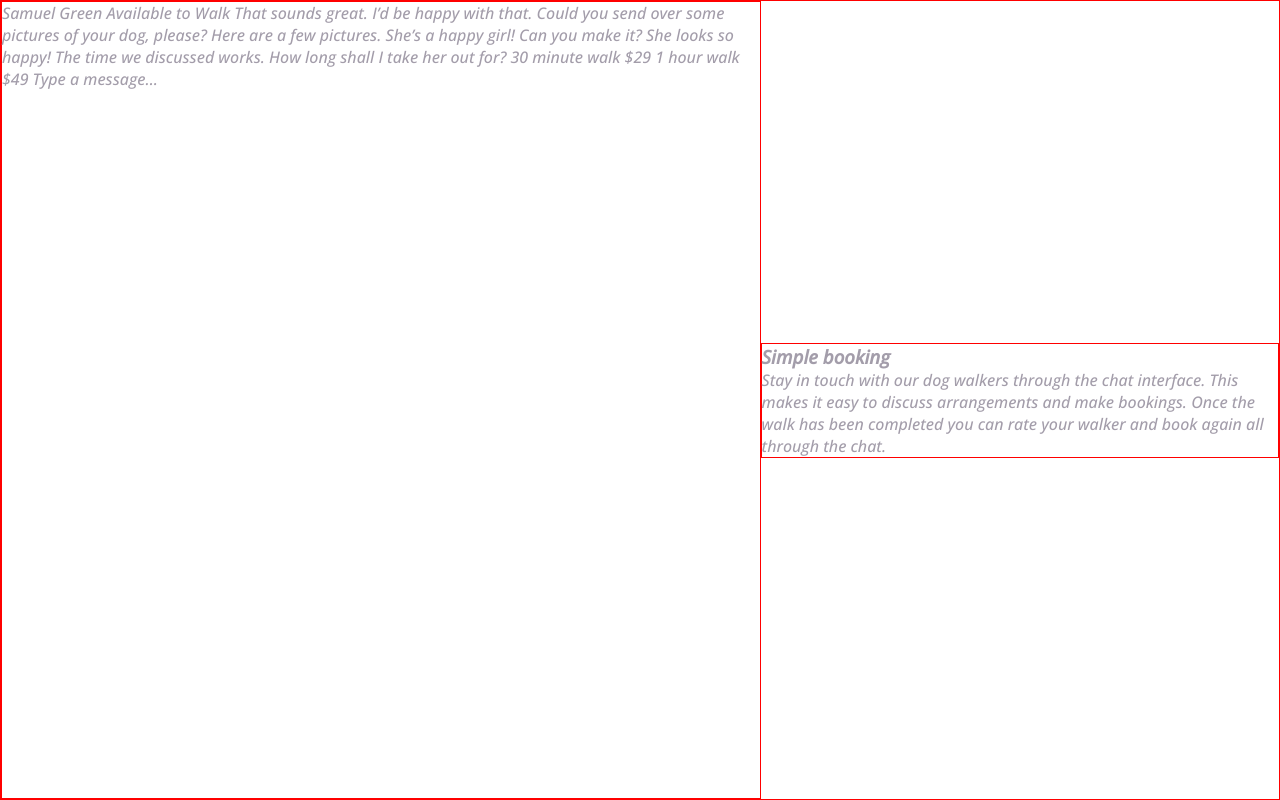
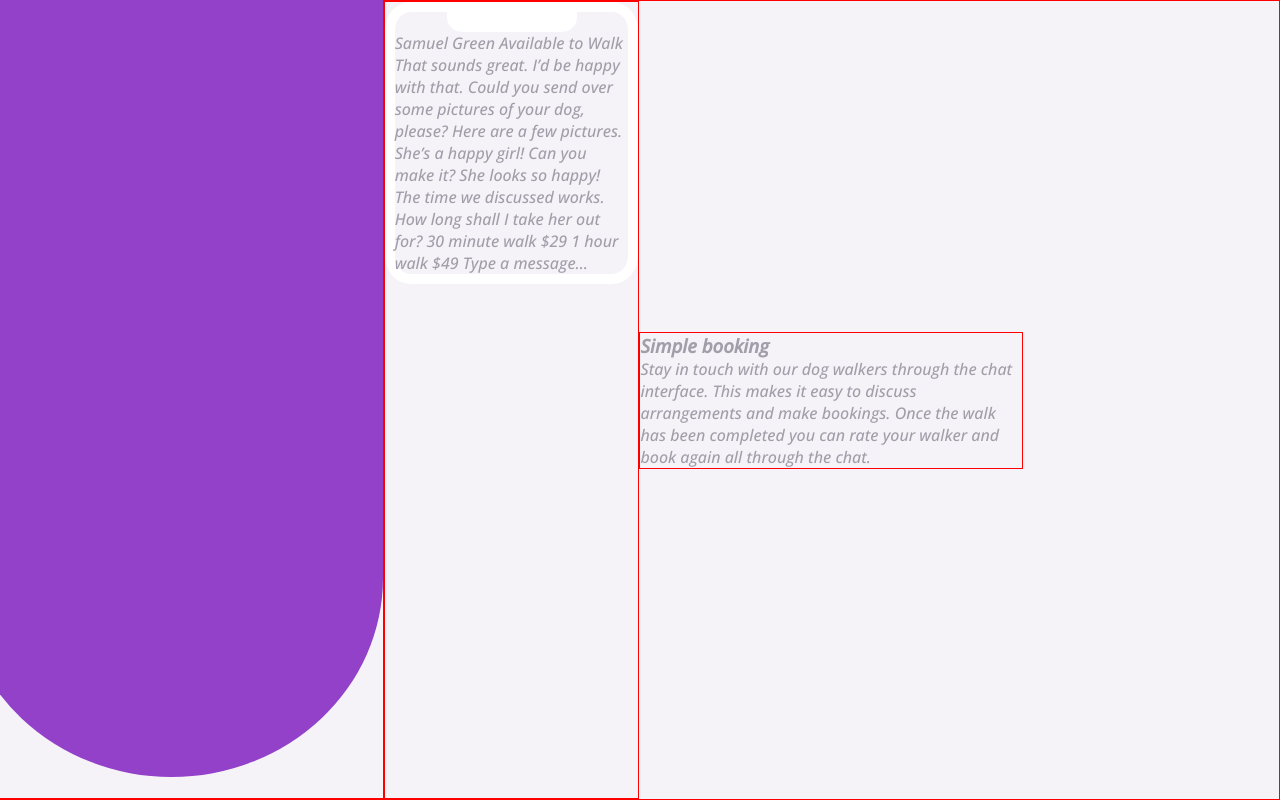
Before and after one commit to 0layiw0la/chat-app, a plain HTML site: page index.html in a window 1280 px wide. Drawn offline with nearby package versions, Linux system fonts and the light colour scheme.

Commit message:
shape work-1

```diff
--- a/index.html
+++ b/index.html
@@ -12,7 +12,17 @@
 </head>
 <body>
   <section class = "flex">
+    <section class = "shape">
+     <div id="shape">
+     </div>
+     <div id="shape2">
+     </div>
+    </section>
 <section class= "phone">
+  <div class="border">
+    <div class="bezzle">
+    </div>
+    <div>
   Samuel Green
   Available to Walk
 
@@ -33,6 +43,8 @@
   $49
 
   Type a message…
+</div>
+</div>
 </section>
 <section class="side-paragraph">
   <h1>Simple booking</h1>
--- a/styles.css
+++ b/styles.css
@@ -4,20 +4,58 @@
 	box-sizing: border-box;
 }
 body {
+	background-color: hsl(270, 20%, 96%);
 	color: hsl(270, 7%, 64%);
 	font-size: 16px;
 	font-family: 'Open Sans', sans-serif;
 }
 .flex{
 	display: flex;
-	justify-content: space-between;
+	justify-content: flex-start;
 	height: 100vh;
 	border: 1px solid red;
+	border-left: none;
 }
 .phone{
 	border: 1px solid red;
+	width: 20%;
 }
 .side-paragraph{
 	border: 1px solid red;
 	align-self: center;
+	width: 30%;
 }
+.shape{
+	border: 1px solid red;
+	width: 30%;
+	border-left: none;
+}
+#shape{
+	margin-top: -30px;
+	z-index: 3;
+	height: 70%;
+    background:hsl(276, 55%, 52%);
+}
+#shape2{
+z-index: 1;
+	margin-top: -150px;
+	margin-left: -40px;
+	height: 50%;
+	border-bottom-left-radius: 50%;
+    border-bottom-right-radius:50%;
+    background:hsl(276, 55%, 52%);
+}
+.border{
+	display: flex;
+	flex-direction: column;
+	border: 10px solid #fff;
+	border-radius: 10%;
+}
+.bezzle{
+	align-self: center;
+	height: 20px;
+	width: 130px;
+	background: #fff;
+border-bottom-left-radius: 15px;
+    border-bottom-right-radius:15px;
+}
```
